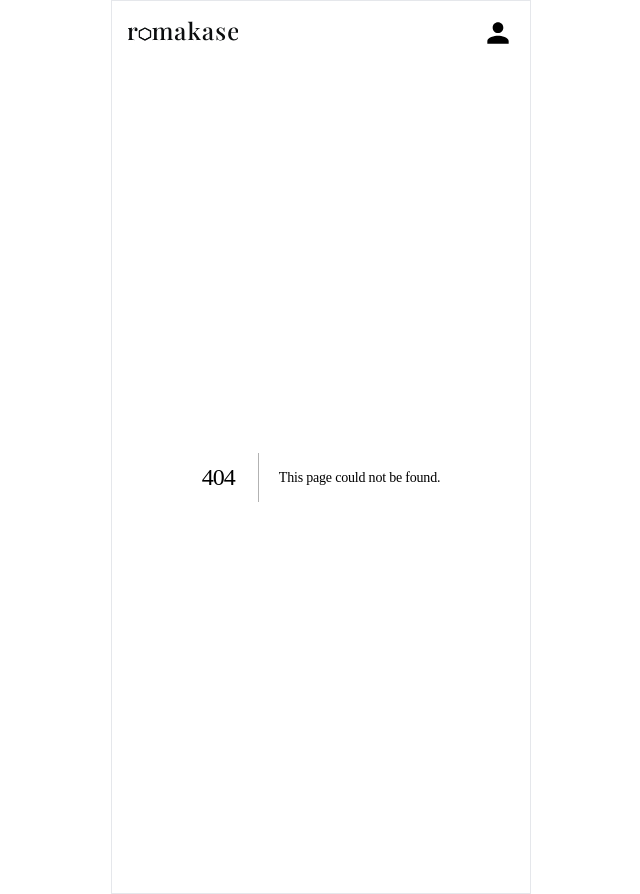
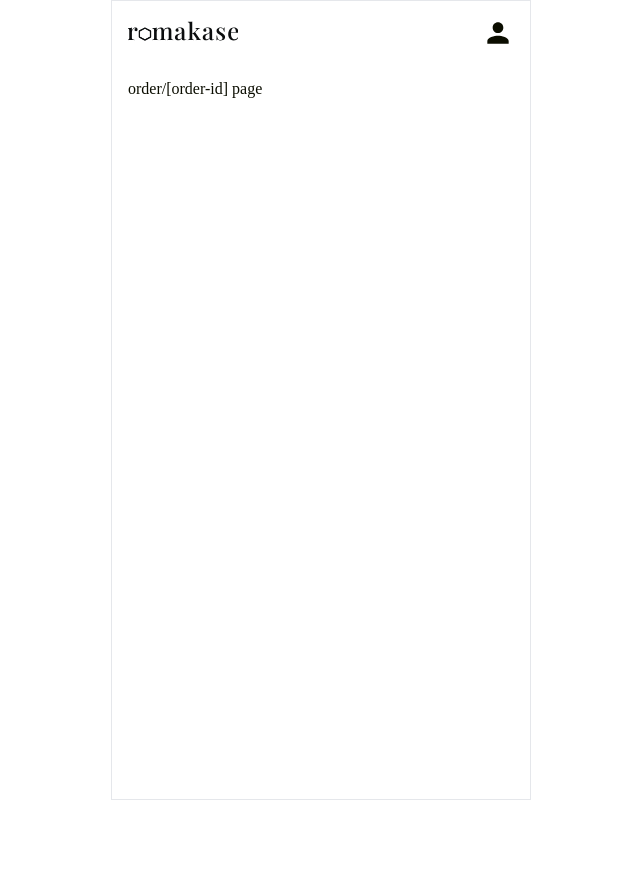
Before and after one commit to lgtm-junction/frontend, a Next.js app: page /order/1 in a window 1280 px wide. Before the commit this address had no page. Shown: the whole page, without its empty margins (319-959 px from the left). After the commit the page ends 800 px from the top, so only its background shows below. Built offline with nearby package versions, Linux system fonts and the light colour scheme; a web font is replaced by a local one.

Commit message:
feat: add order/[order_id] page

```diff
--- /dev/null
+++ b/app/order/[order_id]/page.tsx
@@ -0,0 +1,3 @@
+export default function Page() {
+  return <div>order/[order-id] page</div>;
+}
```
